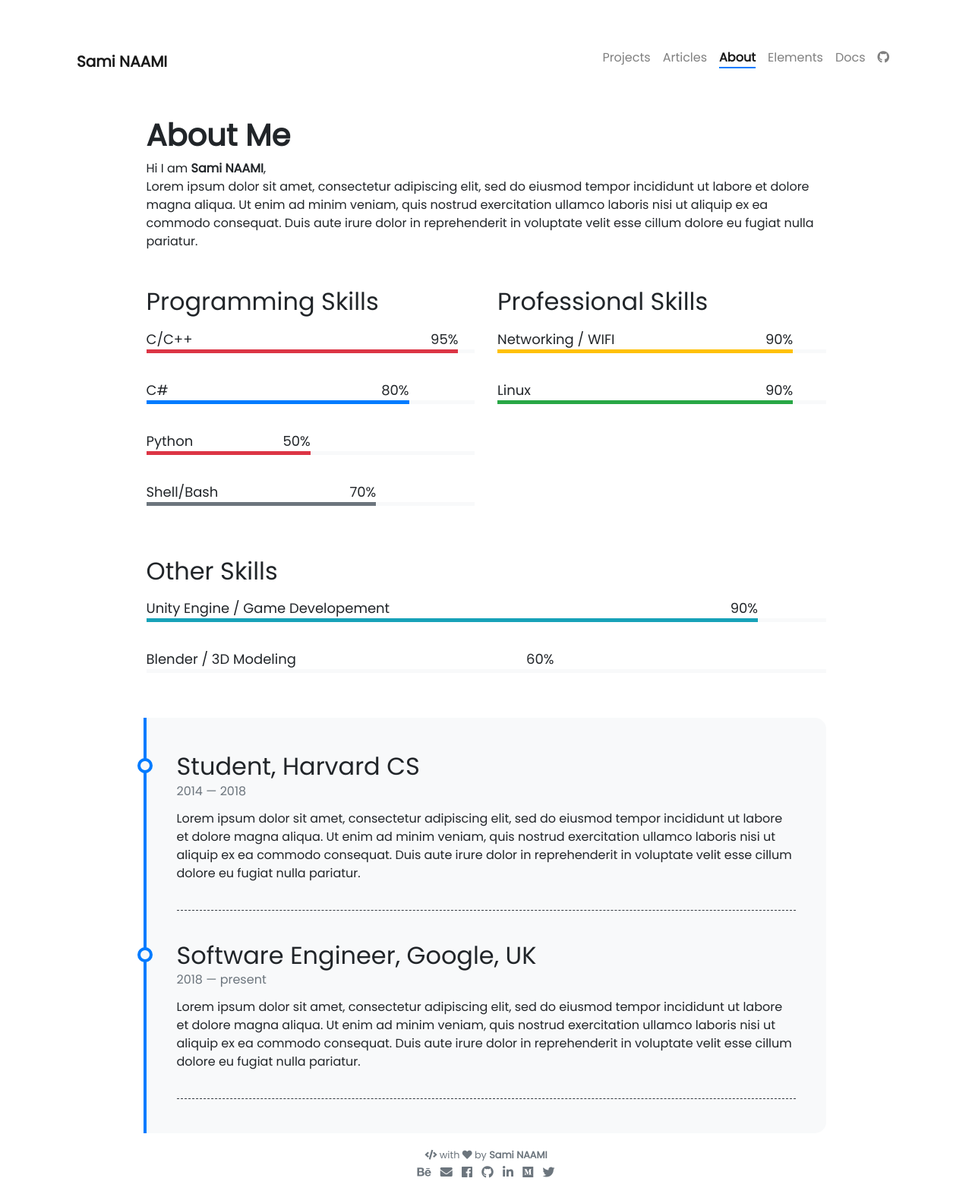
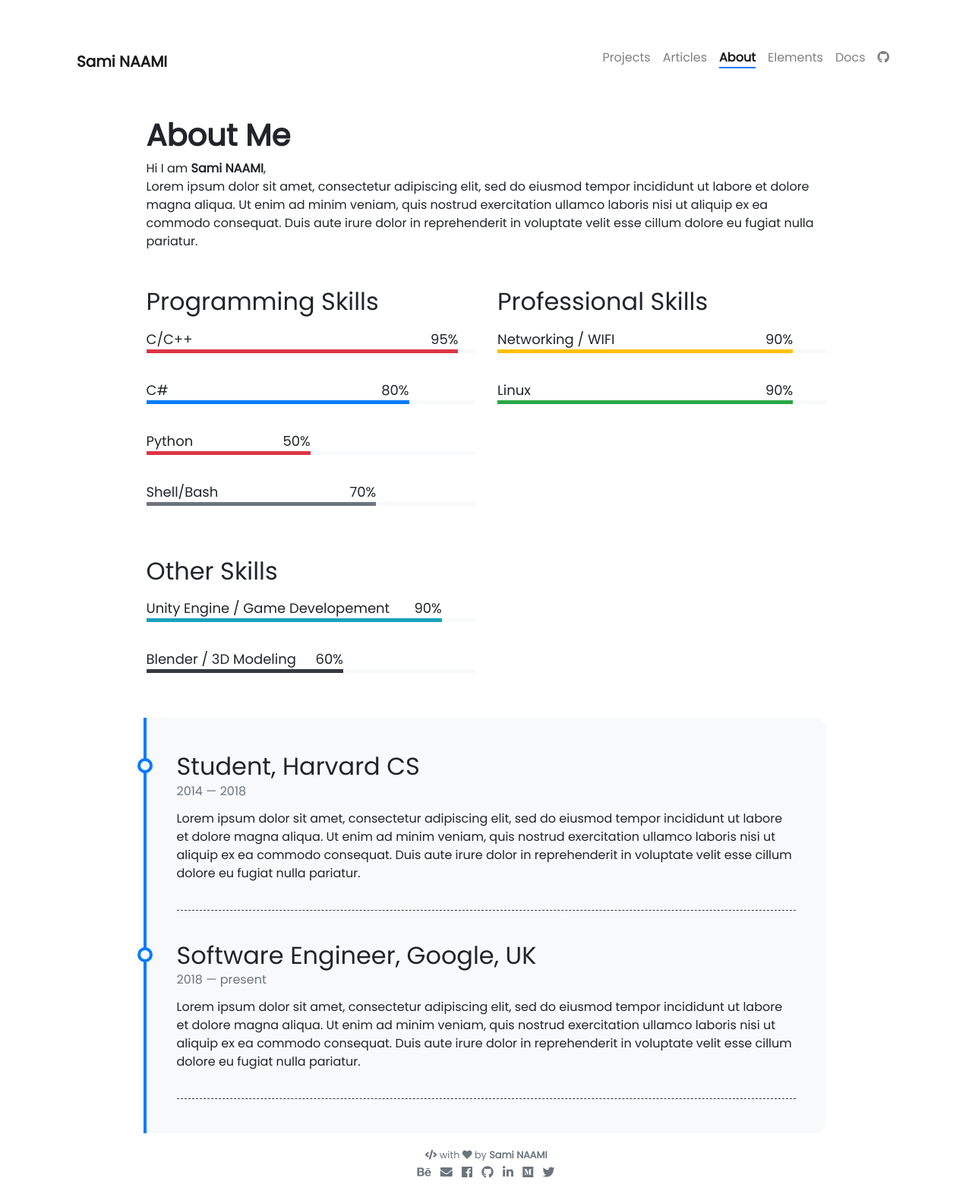
Before and after one commit to snaami/snaami.github.io, a Jekyll site: the page built from pages/about.md, in a window 1280 px wide. Shown: the whole page at 76% size. Built offline with Jekyll 4.4.1, drawn with Linux system fonts in a browser that asks for light colours; nearby versions of some CDN libraries.

Commit message:
improve layout in skills section

```diff
--- /dev/null
+++ b/_data/empty-skills.yml
@@ -0,0 +1 @@
+# this file is empty it is used to just keep layout aligned
--- a/_data/other-skills.yml
+++ b/_data/other-skills.yml
@@ -4,4 +4,4 @@
 
 - name: Blender / 3D Modeling
   percentage: 60
-  color: light
+  color: dark
--- a/pages/about.md
+++ b/pages/about.md
@@ -17,6 +17,7 @@ Lorem ipsum dolor sit amet, consectetur adipiscing elit, sed do eiusmod tempor i
 
 <div class="row">
 {% include about/skills.html title="Other Skills" source=site.data.other-skills %}
+{% include about/skills.html title="" source=site.data.empty-skills %}
 </div>
 
 <div class="row">
```
